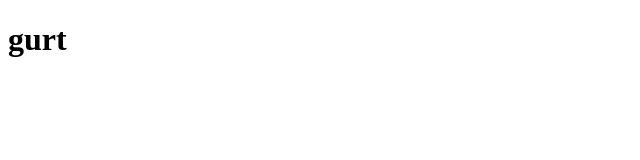
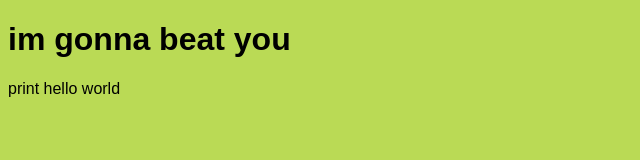
Before and after one commit to topoj9/topoj9.github.io, a plain HTML site: page index.html in a window 1280 px wide. Shown: the whole page, without its empty margins (0-640 px from the left). Drawn offline with Linux system fonts and the light colour scheme.

Commit message:
Add gurt.css and update index.html with styles
Introduced a new CSS file (gurt.css) to style the body, h1, and p elements. Updated index.html to include the stylesheet, set a new title, and revised the content structure and text.

```diff
--- /dev/null
+++ b/gurt.css
@@ -0,0 +1,11 @@
+body {
+    background-color: #BADA55;
+    font-family: Arial, Helvetica, sans-serif;
+    color: #000000;
+}
+h1 {
+    font-family: Arial, Helvetica, sans-serif;
+}
+p {
+    font-family: Arial, Helvetica, sans-serif;
+}
--- a/index.html
+++ b/index.html
@@ -1,6 +1,11 @@
 <!DOCTYPE html>
 <html>
-<body>
-<h1>gurt</h1>
-</body>
+    <head>
+        <title>topoj9 is the best and greatest and most cool person on the earth ikr</title>
+        <link rel="stylesheet" href="gurt.css">
+    </head>
+    <body>
+        <h1>im gonna beat you</h1>
+        <p>print hello world</p>
+    </body>
 </html>
```
